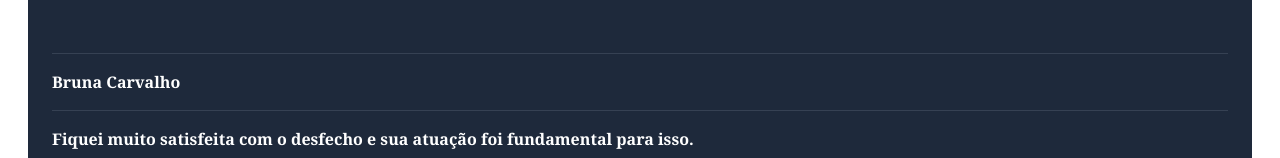
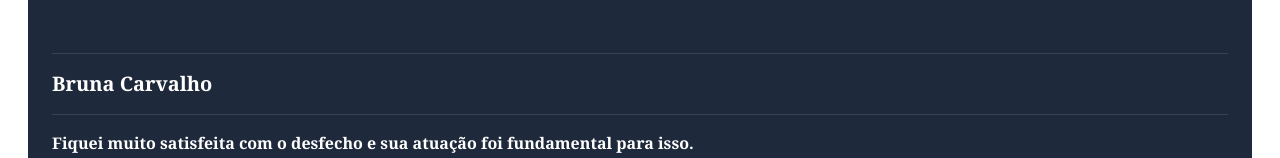
Before and after one commit to Adrianodosanjoos/Anjos-trabalhista, a Next.js app: page / in a window 1280 px wide. Shown: the part 1127-1285 px from the top of the page. Built offline with nearby package versions, Linux system fonts and the light colour scheme.

Commit message:
Atualização

```diff
--- a/src/app/_components/depoimentos.tsx
+++ b/src/app/_components/depoimentos.tsx
@@ -164,7 +164,7 @@ export function Depoimentos() {
                                         </div>
 
                                         <div className='border-t border-gray-700 pt-4'>
-                                            <p className='font-bold font-serif'>{item.name}</p>
+                                            <p className='font-bold font-serif text-xl'>{item.name}</p>
                                         </div>
 
                                         <div className='border-t border-gray-700 pt-4'>
```
